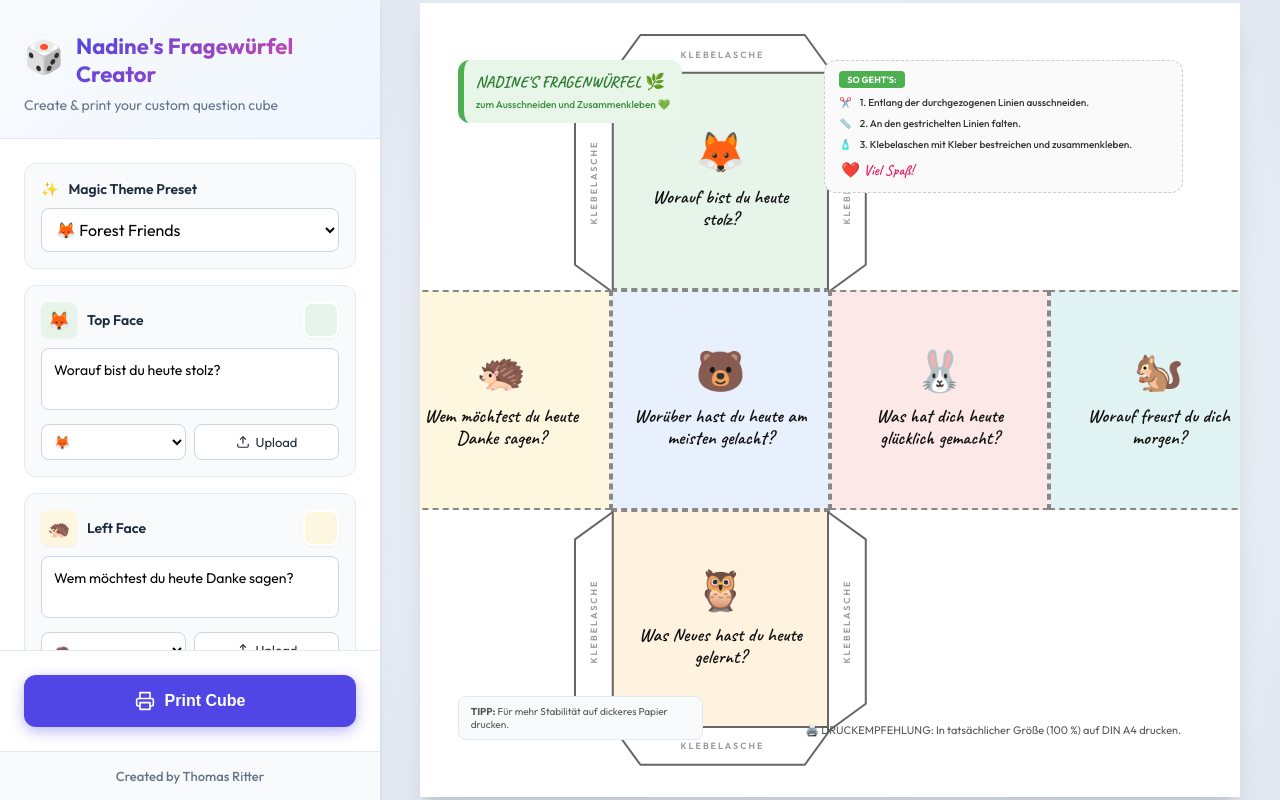
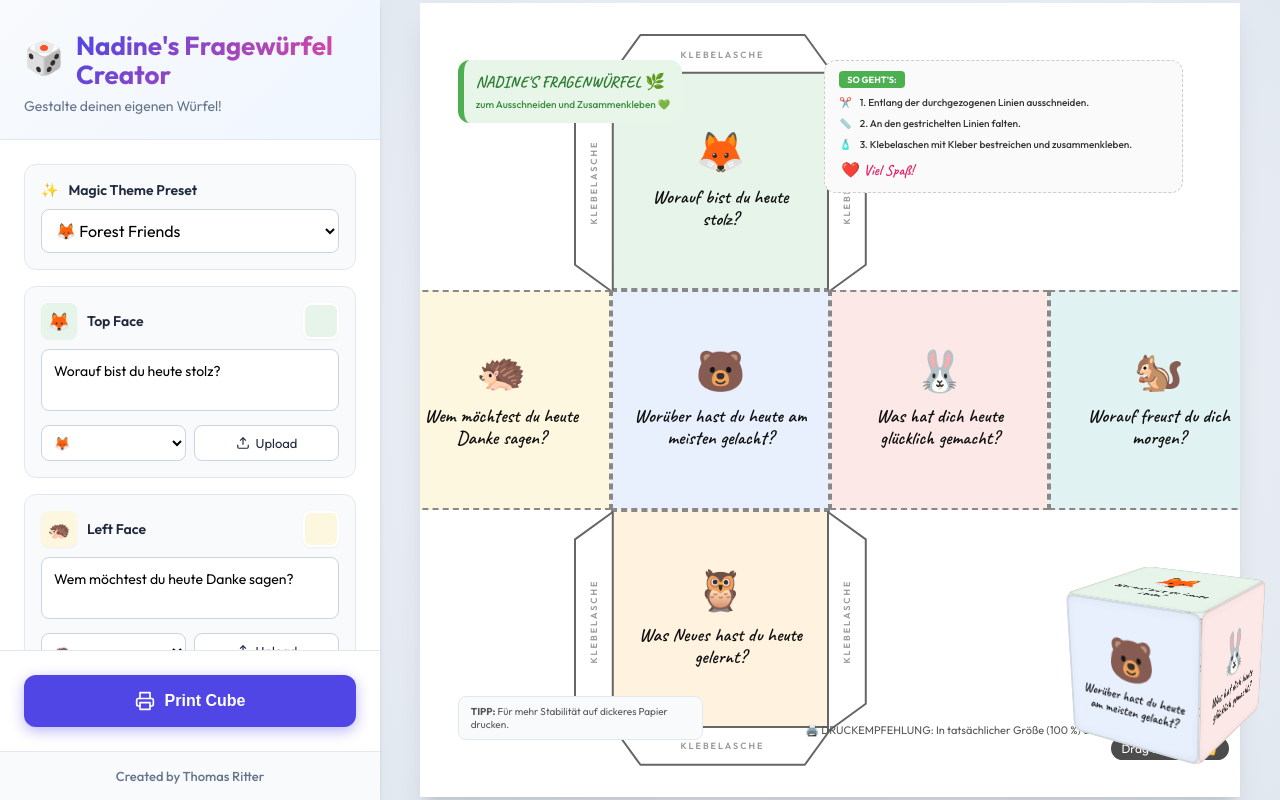
Before and after one commit to leex279/nadines-fragewuerfel-creator, a website built with Vite: page index.html in a window 1280 px wide. Built offline with nearby package versions, Linux system fonts and the light colour scheme.

Commit message:
Add draggable floating 3D cube widget mirroring all content

```diff
--- a/index.html
+++ b/index.html
@@ -14,10 +14,10 @@
       <aside class="sidebar no-print">
         <header>
           <div class="logo">
-            <span class="icon">🎲</span>
-            <h1 style="font-size: 22px;">Nadine's Fragewürfel Creator</h1>
+            <div class="icon">🎲</div>
+            <h1>Nadine's Fragewürfel Creator</h1>
           </div>
-          <p>Create & print your custom question cube</p>
+          <p>Gestalte deinen eigenen Würfel!</p>
         </header>
 
         <div class="controls" id="controls">
@@ -73,6 +73,21 @@
 
         </div>
       </main>
+
+      <div class="cube-widget no-print" title="Drag to rotate">
+        <div class="scene" id="scene-3d">
+          <div class="cube" id="cube-3d">
+            <div class="cube-face cube-front" id="3d-center"></div>
+            <div class="cube-face cube-back" id="3d-back"></div>
+            <div class="cube-face cube-right" id="3d-right1"></div>
+            <div class="cube-face cube-left" id="3d-left"></div>
+            <div class="cube-face cube-top" id="3d-top"></div>
+            <div class="cube-face cube-bottom" id="3d-bottom"></div>
+          </div>
+        </div>
+        <div class="widget-hint">Drag to rotate! 👆</div>
+      </div>
+
     </div>
     <script type="module" src="/src/main.ts"></script>
   </body>
--- a/src/main.ts
+++ b/src/main.ts
@@ -54,6 +54,66 @@ function createTabSVG(type: 'h' | 'v', direction: 'top' | 'bottom' | 'left' | 'r
   return `<svg viewBox="0 0 ${w} ${h}" preserveAspectRatio="none" style="overflow: visible;">
             <polygon points="${points}" fill="white" stroke="#666" stroke-width="2" vector-effect="non-scaling-stroke" stroke-linejoin="round" />
           </svg>`;
+}
+
+function update3DCube() {
+  const map: Record<string, string> = {
+    'center': '3d-center',
+    'right2': '3d-back',
+    'right1': '3d-right1',
+    'left': '3d-left',
+    'top': '3d-top',
+    'bottom': '3d-bottom'
+  };
+
+  currentFaces.forEach(face => {
+    const el = document.getElementById(map[face.id]);
+    if (el) {
+      el.style.backgroundColor = face.bgColor;
+      if (face.imageUrl) {
+        el.innerHTML = `<img src="${face.imageUrl}" style="width:50px;height:50px;object-fit:cover;border-radius:6px;margin-bottom:4px;" /><div class="text">${face.defaultText}</div>`;
+      } else {
+        el.innerHTML = `<div class="emoji">${face.emoji}</div><div class="text">${face.defaultText}</div>`;
+      }
+    }
+  });
+}
+
+let rotX = -20;
+let rotY = -30;
+
+function init3DDrag() {
+  const scene = document.getElementById('scene-3d');
+  const cube = document.getElementById('cube-3d');
+  if (!scene || !cube) return;
+
+  cube.style.transform = `rotateX(${rotX}deg) rotateY(${rotY}deg)`;
+
+  let isDragging = false;
+  let previousMousePosition = { x: 0, y: 0 };
+
+  scene.addEventListener('mousedown', (e) => {
+    isDragging = true;
+    previousMousePosition = { x: e.clientX, y: e.clientY };
+  });
+
+  window.addEventListener('mousemove', (e) => {
+    if (!isDragging) return;
+    const deltaMove = {
+      x: e.clientX - previousMousePosition.x,
+      y: e.clientY - previousMousePosition.y
+    };
+
+    rotY += deltaMove.x * 0.5;
+    rotX -= deltaMove.y * 0.5;
+
+    cube.style.transform = `rotateX(${rotX}deg) rotateY(${rotY}deg)`;
+    previousMousePosition = { x: e.clientX, y: e.clientY };
+  });
+
+  window.addEventListener('mouseup', () => {
+    isDragging = false;
+  });
 }
 
 function renderApp() {
@@ -156,6 +216,7 @@ function renderApp() {
       face.bgColor = (e.target as HTMLInputElement).value;
       document.getElementById(`badge-${face.id}`)!.style.backgroundColor = face.bgColor;
       document.getElementById(`face-el-${face.id}`)!.style.backgroundColor = face.bgColor;
+      update3DCube();
     });
 
     const updateImage = () => {
@@ -168,6 +229,7 @@ function renderApp() {
         badgeEl.innerHTML = face.emoji;
         imgWrapEl.innerHTML = `<div class="emoji" style="font-size: 40px;">${face.emoji}</div>`;
       }
+      update3DCube();
     };
 
     document.getElementById(`select-emoji-${face.id}`)?.addEventListener('change', (e) => {
@@ -215,10 +277,13 @@ function renderApp() {
       (document.getElementById(`input-${face.id}`) as HTMLTextAreaElement).value = face.defaultText;
     });
   });
+
+  update3DCube();
 }
 
 function initApp() {
   renderApp();
+  init3DDrag();
 
   document.getElementById('print-btn')?.addEventListener('click', () => {
     confetti({ particleCount: 150, spread: 70, origin: { y: 0.6 } });
--- a/src/style.css
+++ b/src/style.css
@@ -27,8 +27,24 @@ body { font-family: 'Outfit', sans-serif; background-color: var(--bg-color); col
 .logo { display: flex; align-items: center; gap: 12px; margin-bottom: 8px; }
 .logo .icon { font-size: 32px; animation: float 3s ease-in-out infinite; }
 @keyframes float { 0%, 100% { transform: translateY(0px); } 50% { transform: translateY(-5px); } }
-.logo h1 { font-size: 26px; font-weight: 700; background: linear-gradient(135deg, var(--primary), #ec4899); -webkit-background-clip: text; -webkit-text-fill-color: transparent; }
+.logo h1 { font-size: 26px; font-weight: 700; background: linear-gradient(135deg, var(--primary), #ec4899); -webkit-background-clip: text; -webkit-text-fill-color: transparent; line-height: 1.1; }
 .sidebar header p { font-size: 14px; color: var(--text-muted); }
+
+/* 3D CUBE WIDGET */
+.cube-widget { position: fixed; bottom: 40px; right: 40px; z-index: 100; display: flex; flex-direction: column; align-items: center; gap: 12px; }
+.widget-hint { background: rgba(0,0,0,0.7); color: white; padding: 4px 10px; border-radius: 12px; font-size: 12px; pointer-events: none; }
+.scene { width: 140px; height: 140px; perspective: 600px; cursor: grab; }
+.scene:active { cursor: grabbing; }
+.cube { width: 100%; height: 100%; position: relative; transform-style: preserve-3d; transition: transform 0.1s ease-out; }
+.cube-face { position: absolute; width: 140px; height: 140px; border: 2px solid rgba(0,0,0,0.1); display: flex; flex-direction: column; align-items: center; justify-content: center; background: white; border-radius: 8px; box-shadow: inset 0 0 10px rgba(0,0,0,0.05); padding: 10px; text-align: center; }
+.cube-face .emoji { font-size: 40px; margin-bottom: 4px; }
+.cube-face .text { font-family: 'Caveat', cursive; font-size: 14px; line-height: 1.1; color: #111; font-weight: 600; }
+.cube-front  { transform: rotateY(0deg) translateZ(70px); }
+.cube-back   { transform: rotateY(180deg) translateZ(70px); }
+.cube-right  { transform: rotateY(90deg) translateZ(70px); }
+.cube-left   { transform: rotateY(-90deg) translateZ(70px); }
+.cube-top    { transform: rotateX(90deg) translateZ(70px); }
+.cube-bottom { transform: rotateX(-90deg) translateZ(70px); }
 
 .controls { flex: 1; overflow-y: auto; padding: 24px; display: flex; flex-direction: column; gap: 16px; }
 .control-group { display: flex; flex-direction: column; gap: 10px; background: #F8FAFC; padding: 16px; border-radius: 12px; border: 1px solid #E2E8F0; transition: all 0.2s ease; }
@@ -96,4 +112,5 @@ textarea:focus { outline: none; border-color: var(--primary); box-shadow: 0 0 0
   .face { -webkit-print-color-adjust: exact; color-adjust: exact; }
   .abs-banner, .abs-instructions, .abs-footer-left, .tab svg polygon, .emoji-badge { -webkit-print-color-adjust: exact; print-color-adjust: exact; }
   canvas { display: none !important; }
+  .scene { display: none !important; }
 }
```
